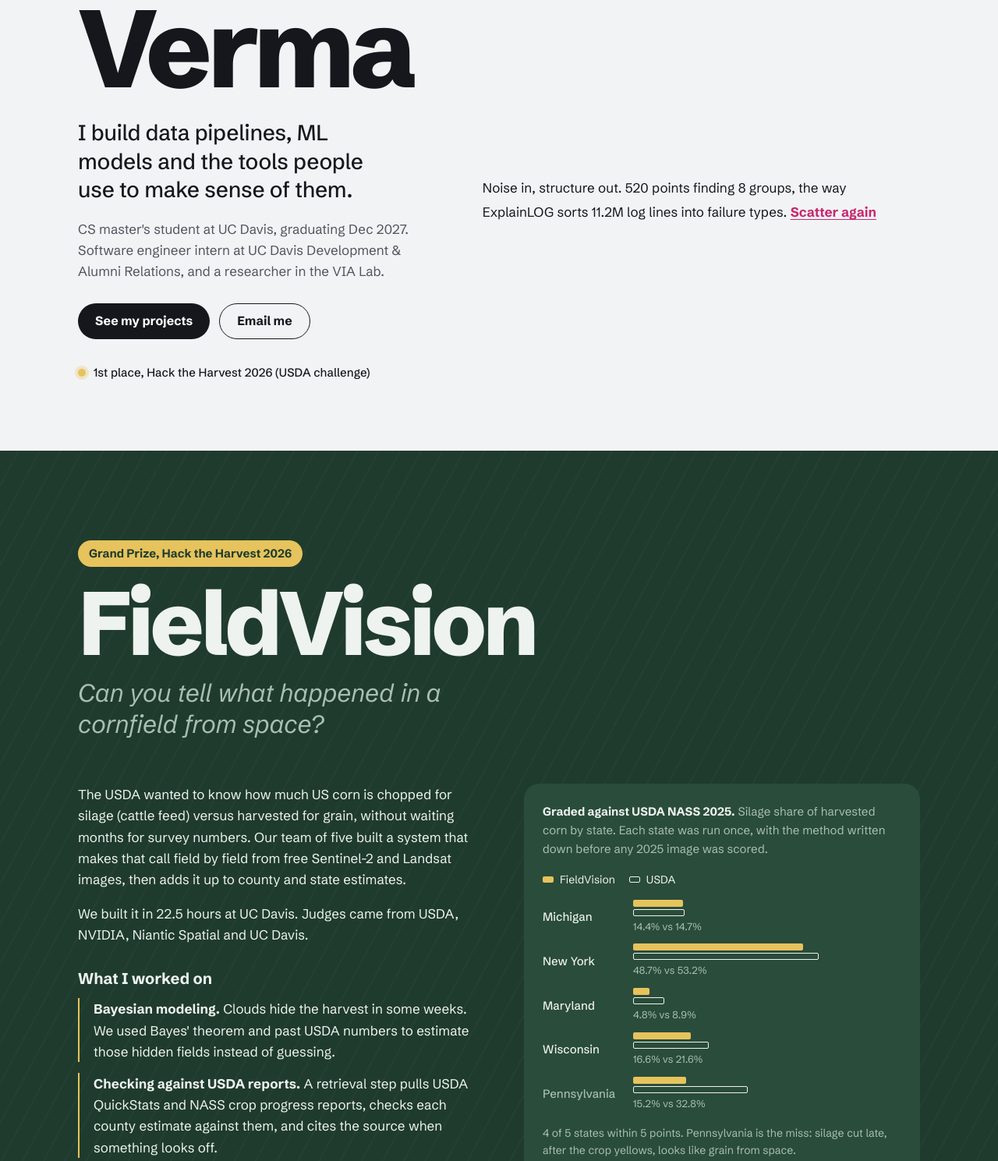
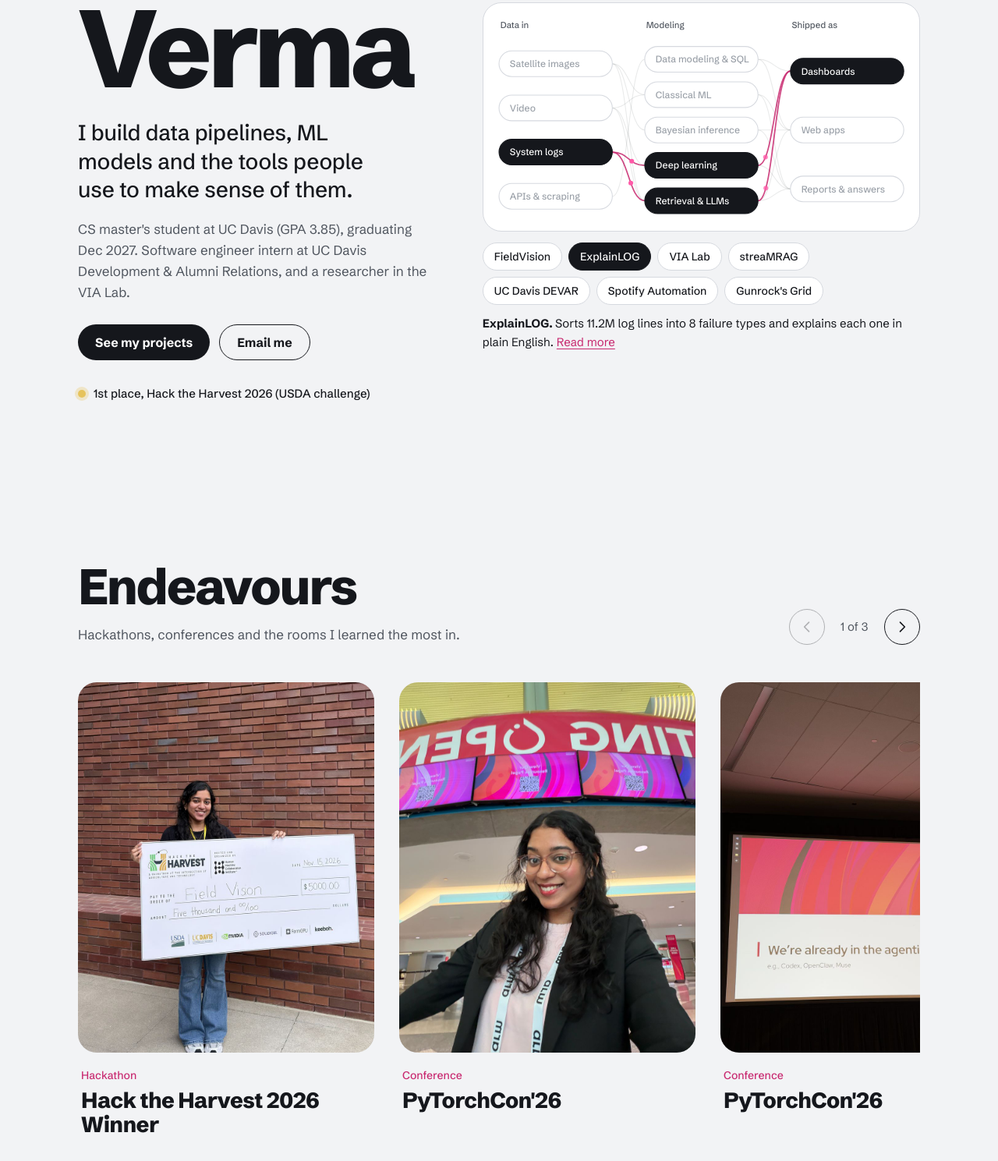
Before and after one commit to hima-v/portfolio, a plain HTML site: page index.html in a window 1280 px wide. Shown: the part 278-1767 px from the top of the page at 78% size. Drawn offline with Linux system fonts and the light colour scheme.

Commit message:
Endeavours, project map hero, HyperAgents and streaMRAG, GPA
Updated various sections to include GPA and clarify project details.

```diff
--- a/index.html
+++ b/index.html
@@ -29,6 +29,7 @@
       <a class="brand" href="#top">Hima Verma</a>
       <nav aria-label="Primary">
         <ul class="nav">
+          <li><a href="#endeavours">Endeavours</a></li>
           <li><a href="#fieldvision">FieldVision</a></li>
           <li><a href="#work">Projects</a></li>
           <li><a href="#experience">Experience</a></li>
@@ -48,7 +49,7 @@
           <h1>Hima<br />Verma</h1>
           <p class="hero-lead">I build data pipelines, ML models and the tools people use to make sense of them.</p>
           <p class="hero-now">
-            CS master's student at UC Davis, graduating Dec 2027. Software engineer intern at UC Davis Development
+            CS master's student at UC Davis (GPA 3.85), graduating Dec 2027. Software engineer intern at UC Davis Development
             &amp; Alumni Relations, and a researcher in the VIA Lab.
           </p>
           <div class="hero-actions">
@@ -62,13 +63,76 @@
         </div>
 
         <figure class="hero-viz">
-          <canvas id="cluster-canvas" aria-hidden="true"></canvas>
-          <figcaption>
-            <span>Noise in, structure out. 520 points finding 8 groups, the way ExplainLOG sorts 11.2M log lines into
-              failure types.</span>
-            <button type="button" class="link-btn" id="rescatter">Scatter again</button>
+          <p class="flow-intro">How my work moves data, from what comes in to what people use. Pick a project or point at a
+            step.</p>
+          <div class="flow" id="flow">
+            <svg id="flow-svg" role="img" aria-labelledby="flow-title">
+              <title id="flow-title">A map of my projects: the data each one starts from, how it is modeled, and what it
+                ships as.</title>
+            </svg>
+          </div>
+          <figcaption class="flow-caption">
+            <div class="flow-chips" id="flow-chips" role="group" aria-label="Pick a project"></div>
+            <p class="flow-note" id="flow-note" aria-live="polite"></p>
           </figcaption>
         </figure>
+      </div>
+    </section>
+
+    <!-- ENDEAVOURS -->
+    <section id="endeavours" class="section endeavours" aria-labelledby="end-title">
+      <div class="wrap">
+        <div class="end-head">
+          <div class="section-head">
+            <h2 id="end-title">Endeavours</h2>
+            <p>Hackathons, conferences and the rooms I learned the most in.</p>
+          </div>
+          <div class="slide-controls">
+            <button type="button" class="slide-btn" id="slide-prev" aria-label="Previous slide">
+              <svg viewBox="0 0 24 24" aria-hidden="true"><path d="M15 5l-7 7 7 7" /></svg>
+            </button>
+            <span class="slide-count" id="slide-count" aria-live="polite">1 of 3</span>
+            <button type="button" class="slide-btn" id="slide-next" aria-label="Next slide">
+              <svg viewBox="0 0 24 24" aria-hidden="true"><path d="M9 5l7 7-7 7" /></svg>
+            </button>
+          </div>
+        </div>
+
+        <div class="slides" id="slides" tabindex="0" role="region" aria-roledescription="carousel"
+          aria-label="Endeavours">
+          <figure class="slide" aria-roledescription="slide" aria-label="1 of 3">
+            <div class="slide-media">
+              <img src="./assets/endeavours/htth-win.jpg"
+                alt="Hima holding the Hack the Harvest prize check made out to Field Vision for $5,000" loading="lazy" />
+            </div>
+            <figcaption>
+              <p class="slide-meta">Hackathon</p>
+              <h3><a class="slide-link" href="#fieldvision">Hack the Harvest 2026 Winner</a></h3>
+            </figcaption>
+          </figure>
+
+          <figure class="slide" aria-roledescription="slide" aria-label="2 of 3">
+            <div class="slide-media">
+              <img src="./assets/endeavours/pytorchcon-hima.jpg"
+                alt="Hima at the San Jose Convention Center during PyTorch Conference" loading="lazy" />
+            </div>
+            <figcaption>
+              <p class="slide-meta">Conference</p>
+              <h3>PyTorchCon'26</h3>
+            </figcaption>
+          </figure>
+
+          <figure class="slide" aria-roledescription="slide" aria-label="3 of 3">
+            <div class="slide-media">
+              <img src="./assets/endeavours/pytorchcon-talk.jpg"
+                alt="A PyTorch Conference talk slide reading: We're already in the agentic era" loading="lazy" />
+            </div>
+            <figcaption>
+              <p class="slide-meta">Conference</p>
+              <h3>PyTorchCon'26</h3>
+            </figcaption>
+          </figure>
+        </div>
       </div>
     </section>
 
@@ -89,7 +153,7 @@
               field from free Sentinel-2 and Landsat images, then adds it up to county and state estimates.
             </p>
             <p>
-              We built it in 22.5 hours at UC Davis. Judges came from USDA, NVIDIA, Niantic Spatial and UC Davis.
+              We built it in 22.5 hours at Aggie Square in Sacramento. Judges came from USDA, NVIDIA, Niantic Spatial and UC Davis.
             </p>
             <h3>What I worked on</h3>
             <ul class="plain-list">
@@ -479,10 +543,25 @@
 
           <article class="r-item">
             <p class="r-meta">Advanced NLP, Fall 2026</p>
-            <h3>Shrinking long context without losing the facts that connect it</h3>
-            <p>When a question needs facts from two documents, compressing the retrieved text can drop the one sentence
-              that links them. Our group is training a small sentence encoder to keep those bridge facts within a fixed
-              token budget, and measuring answer quality, recall of supporting facts, tokens and latency.</p>
+            <h3>Can an AI improve how it improves?</h3>
+            <p>With Ketki Kulkarni and Shawn Bowser, I presented Meta's HyperAgents paper. It merges the agent that
+              solves a task and the agent that edits it into one program, so the system can rewrite how it improves,
+              not just its answers. We covered results in coding, paper review, robotics and math grading, then pushed
+              on the gaps: it matches past reviewer decisions rather than judging quality, isn't clearly better than a
+              hand-tuned baseline, and costs about 83.6M tokens per run.</p>
+            <div class="p-links">
+              <a href="./hyperagents-ppt-final.pdf" target="_blank" rel="noopener noreferrer">Our slides (PDF)</a>
+              <a href="https://arxiv.org/abs/2603.19461" target="_blank" rel="noopener noreferrer">The paper</a>
+            </div>
+          </article>
+
+          <article class="r-item">
+            <p class="r-meta">Advanced NLP project, Sep 2026 – now</p>
+            <h3>streaMRAG: answering questions about live video</h3>
+            <p>A retrieval setup for video streams that needs no training. It checks whether each retrieved moment
+              actually supports an answer, reasons about when things happened, and keeps a compact memory within a
+              fixed token budget so answers stay grounded in what was seen.</p>
+            <p class="stack">Python, PyTorch, Hugging Face, vision-language models, NLI, RAG</p>
             <div class="p-links">
               <a href="https://github.com/hima-v/streaMRAG" target="_blank" rel="noopener noreferrer">GitHub</a>
             </div>
@@ -529,7 +608,7 @@
 
         <div class="courses">
           <div>
-            <h3>UC Davis, M.S. Computer Science</h3>
+            <h3>UC Davis, M.S. Computer Science, GPA 3.85</h3>
             <ul class="course-list">
               <li>Advanced NLP</li>
               <li>Machine Learning &amp; Discovery</li>
```
